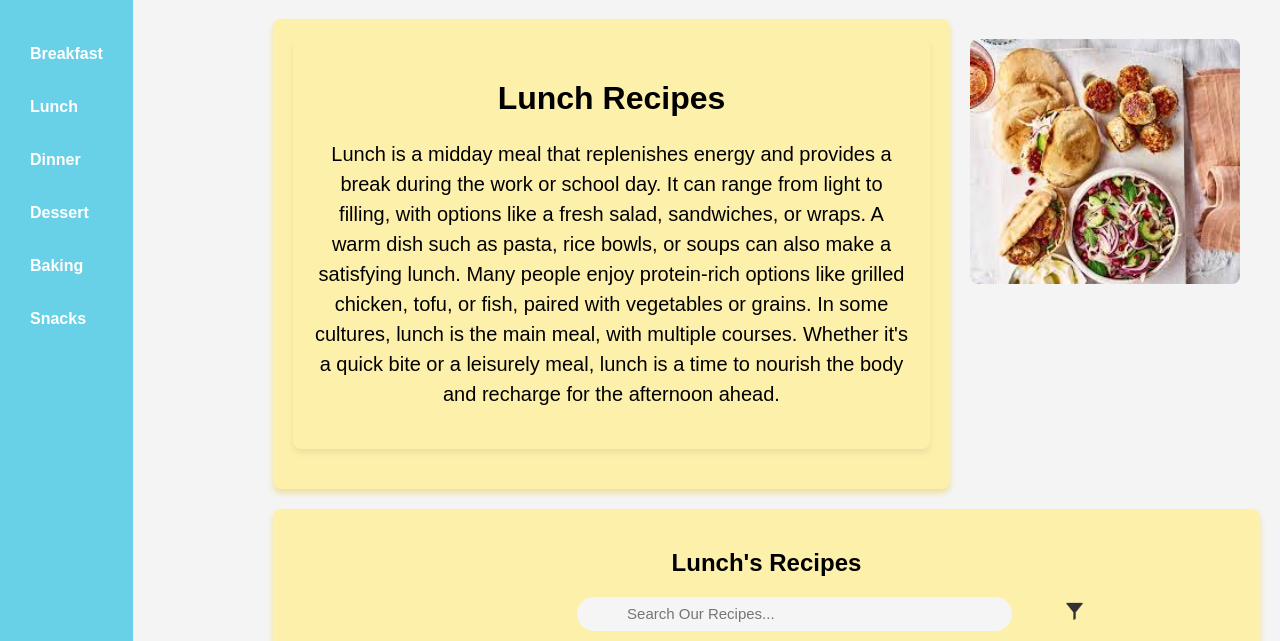
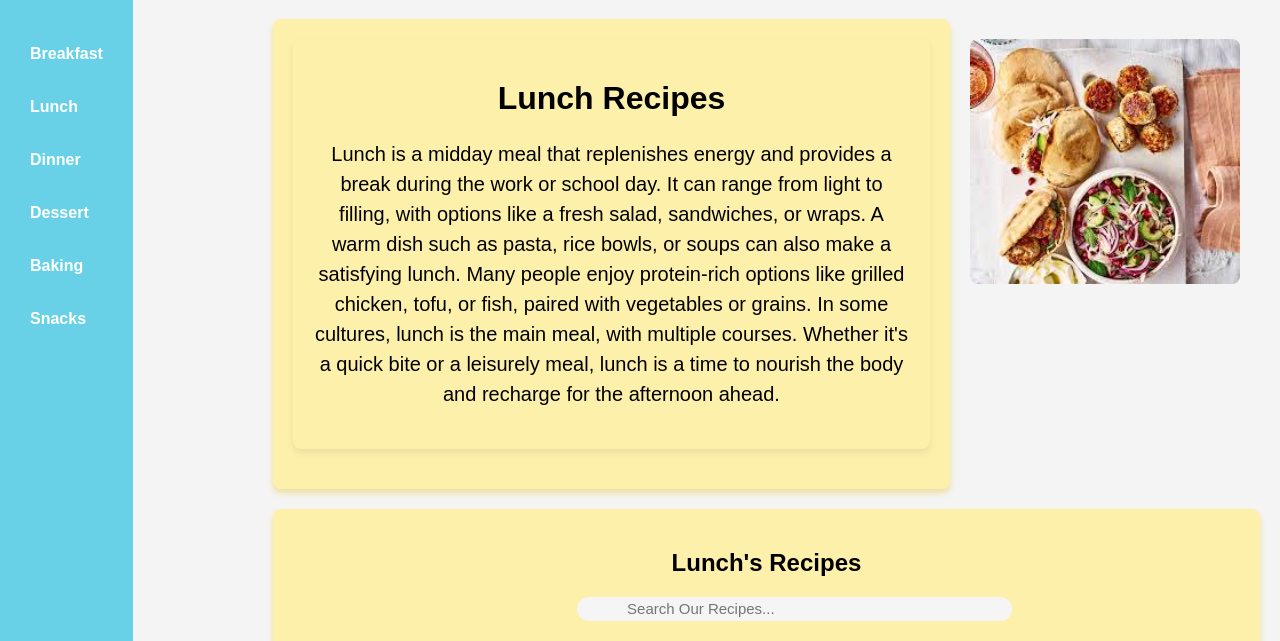
Before and after one commit to KeiranWalker/Scrandemonium, a Django app: page /scrandemonium/recipes/Lunch/ in a window 1280 px wide. Shown: the part 245-886 px from the top of the page. Run offline with Django 3.2, Linux system fonts and the light colour scheme; the visitor is signed in with stand-in values (Sample User, id 1); data that the repository does not hold is empty.

Commit message:
Css for searches

```diff
--- a/static/css/styles.css
+++ b/static/css/styles.css
@@ -281,7 +281,7 @@ input[type="submit"]:hover {
 .search-bar-recipes {
     border: 1px black;
     border-radius: 60px;
-    height: 30px;
+    height: 20px;
     display: flex;
     padding: 2px 5px 2px 30px;
     outline: 0;
@@ -298,25 +298,6 @@ input[type="submit"]:hover {
     outline: none;
     padding: 30px 20px;
     font-size: 15px;
-}
-
-
-.filter{
-    border: 1px black;
-    border-radius: 60px;
-    height: 30px;
-    display: flex;
-    padding: 2px 5px 2px 30px;
-    outline: 0;
-    margin-left: 0%;
-    width: 40px;
-    align-items: center;
-    background-color: transparent;
-}
-
-.filter img{
-    height: 25px;
-    width: 25px;
 }
 
 /*Recipe Page*/
--- a/templates/scrandemonium/recipe_search_result.html
+++ b/templates/scrandemonium/recipe_search_result.html
@@ -8,7 +8,10 @@
 
 {% block body_block %}
     {% if searched %}
+        <div class="box">
             <h1>You searched for {{ searched }} in {{ meal_type }}</h1>
+        </div>
+        <div class="box">
             <br />
             <table class="recipe-table">
                 <thead>
@@ -28,7 +31,10 @@
 
                     {% endfor %}
                 </tbody>
+        </div>
     {% else %}
+    <div class="box">
         <h1>You didnt search anything!?</h1>
+    </div>
     {% endif %}
 {% endblock %}
--- a/templates/scrandemonium/recipes.html
+++ b/templates/scrandemonium/recipes.html
@@ -30,11 +30,6 @@
                     <input type="text" placeholder="Search Our Recipes..." name="searched"/>
                 </form>
             </div>
-            <div class="filter" id="highlight">
-                <a href="{% url 'scrandemonium:index' %}">
-                    <img src="{% static 'filter_icon.jpg' %}" alt="Scran Logo" />
-                </a>
-            </div>
         </div>
         <table class="recipe-table" id="highlight">
             <thead>
```
Also changed, not shown: templates/scrandemonium/search_result.html (+9 -1 lines). Lines whose indentation alone changed are shown as unchanged.
